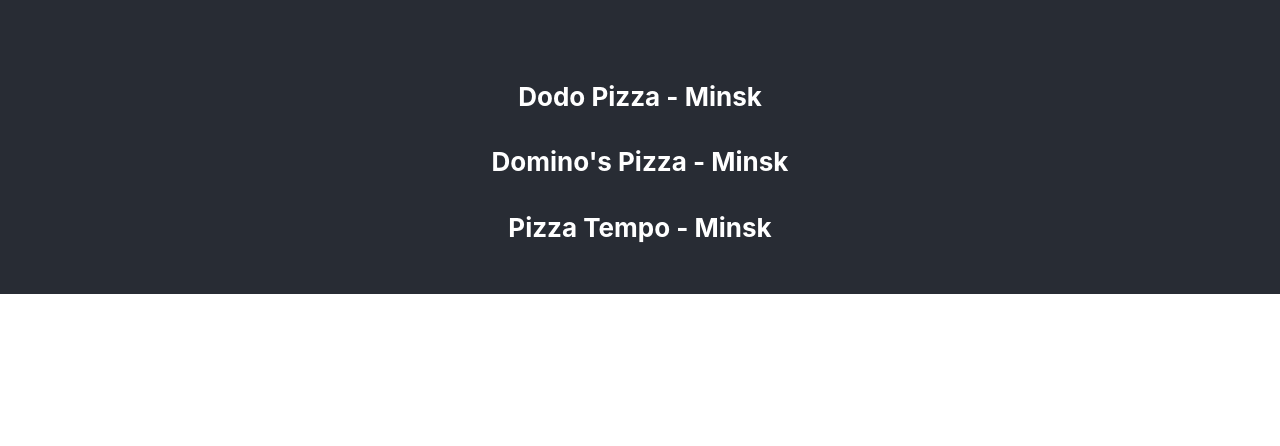
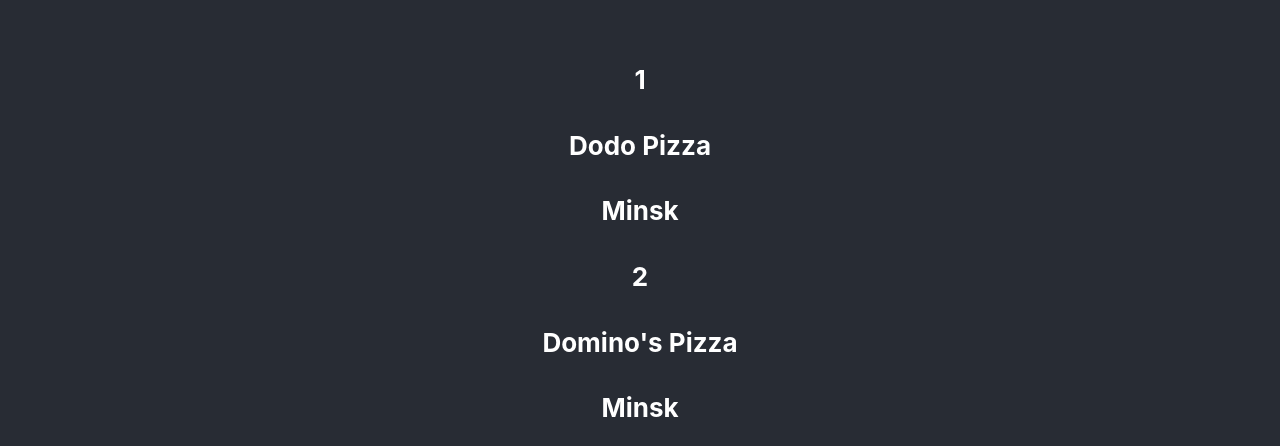
Before and after one commit to maksimcialehin/front_pizzavssushi, a React (Create React App) app: page / in a window 1280 px wide. Shown: the part 506-952 px from the top of the page. Before the commit the page ends 800 px from the top, so only its background shows below. Built offline with nearby package versions, Linux system fonts and the light colour scheme.

Commit message:
adding axios

```diff
--- a/package.json
+++ b/package.json
@@ -6,6 +6,7 @@
     "@testing-library/jest-dom": "^5.16.5",
     "@testing-library/react": "^13.4.0",
     "@testing-library/user-event": "^13.5.0",
+    "axios": "^1.2.0",
     "react": "^18.2.0",
     "react-dom": "^18.2.0",
     "react-scripts": "5.0.1",
--- /dev/null
+++ b/src/pizzerias/data.json
@@ -0,0 +1,20 @@
+[
+    {
+        "id": 1,
+        "restaurant_name": "Dodo Pizza",
+        "street": "Dzianisauskaja, 8",
+        "city": "Minsk"
+    },
+    {
+        "id": 2,
+        "restaurant_name": "Domino's Pizza",
+        "street": "Rakassouskaha, 1",
+        "city": "Minsk"
+    },
+    {
+        "id": 3,
+        "restaurant_name": "Pizza Tempo",
+        "street": "Karla Marksa, 26",
+        "city": "Minsk"
+    }
+]
--- /dev/null
+++ b/src/pizzerias/pizzeriadetail.js
@@ -0,0 +1,15 @@
+import React, { Component } from 'react';
+
+class PizzaDetail extends Component{
+    render(){
+    const p = this.props.p
+        return(
+            <div>
+                <h4>{p.id}</h4>
+                <h4>{p.restaurant_name}</h4>
+                <h4>{p.city}</h4>
+            </div>
+        )
+    }
+}
+export default PizzaDetail;
--- a/src/pizzerias/pizzerialist.js
+++ b/src/pizzerias/pizzerialist.js
@@ -1,13 +1,26 @@
 import React, { Component } from 'react';
-import Data from '../data.json';
+import Data from './data.json';
+import PizzaDetail from './pizzeriadetail'
+import axios from 'axios';
 
 class PizzaList extends Component {
+    componentDidMount(){
+        axios.get("http://127.0.0.1:8000/")
+        .then((response) => {
+            console.log(response)
+        })
+        .catch(function (error) {
+            console.log(error);
+            })
+        }
+
     render(){
         return(
             <div>
-                {Data.map( p =>
-                    <h4>{p.restaurant_name} - {p.city}</h4>
-                    )
+                {Data.map( item =>{
+                return <PizzaDetail p = {item}/>
+
+                    })
                 }
             </div>
         )
```
Also changed, not shown: 2 other files (tests, documents, lock files or other folders).
